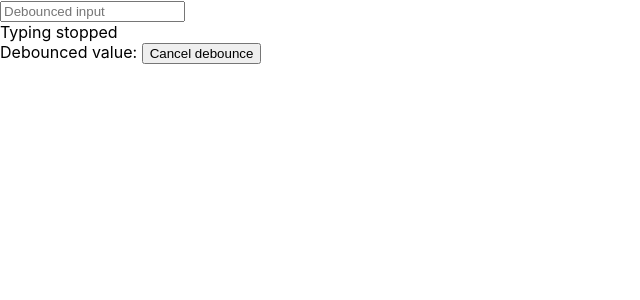
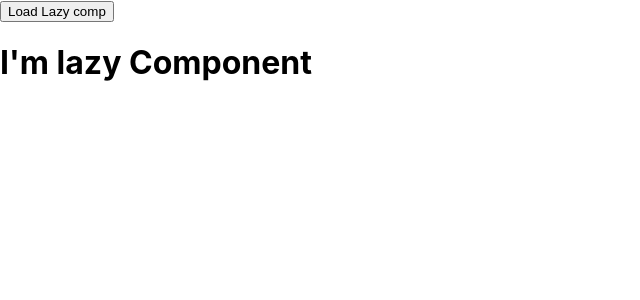
Before and after one commit to willnguyen1312/react-playground, a React (Vite) app: page / in a window 1280 px wide. Shown: the top 300 px of the page, without its empty margins (0-640 px from the left). Built offline with nearby package versions, Linux system fonts and the light colour scheme.

Commit message:
LazyComp

```diff
--- /dev/null
+++ b/src/App3.tsx
@@ -0,0 +1,22 @@
+import React, { Suspense, useState, useEffect } from "react";
+
+const LazyComp = React.lazy(() => import("./LazyComp"));
+
+export default function App() {
+  const [showLazyComp, setShowLazyComp] = useState(false);
+
+  useEffect(() => {
+    setTimeout(() => {
+      setShowLazyComp(true);
+    }, 3000);
+  }, []);
+
+  return (
+    <div>
+      <button onClick={() => setShowLazyComp(true)}>Load Lazy comp</button>
+      <Suspense fallback={<div>Loading...</div>}>
+        {showLazyComp && <LazyComp />}
+      </Suspense>
+    </div>
+  );
+}
--- /dev/null
+++ b/src/LazyComp.tsx
@@ -0,0 +1,5 @@
+import React from "react";
+
+export default function LazyComp() {
+  return <h1>I'm lazy Component</h1>;
+}
--- a/src/main.tsx
+++ b/src/main.tsx
@@ -3,7 +3,8 @@ import ReactDOM from "react-dom";
 import "./index.css";
 // import App from './App'
 // import App from "./App2";
-import App from "./Debounce";
+// import App from "./Debounce";
+import App from "./App3";
 
 ReactDOM.render(
   <React.StrictMode>
```
